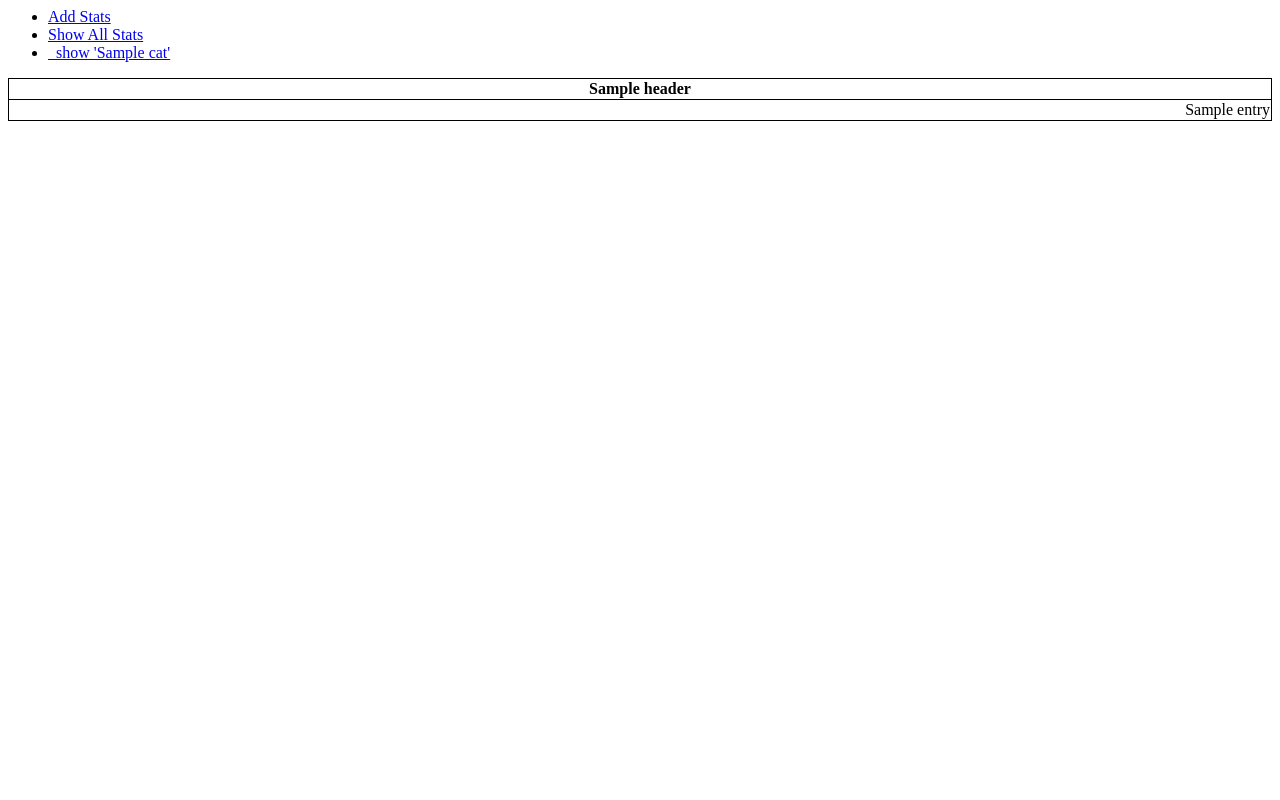
After one commit to cailllev/Body-Tracker, a Flask app: template templates/all_stats.html in a window 1280 px wide. The commit adds this page. Run offline with Flask 3, Linux system fonts and the light colour scheme; the template is opened without the code that fills it: most values are stand-ins (such as "Sample title", 1, 10 or a date in 2020).

Commit message:
refactor design & functionality

```diff
--- /dev/null
+++ b/static/all_stats.css
@@ -0,0 +1,12 @@
+table, th, td {
+  border: 1px solid;
+}
+
+table {
+  border-collapse: collapse;
+  width: 100%;
+}
+
+td {
+  text-align: end;
+}
--- a/templates/add.html
+++ b/templates/add_stats.html
@@ -1,13 +1,13 @@
 <html>
 <head>
     <title>Tracker</title>
-    <link rel="stylesheet" type="text/css" href="/static/add.css">
+    <link rel="stylesheet" type="text/css" href="/static/add_stats.css">
 </head>
 <body>
     {% if error %}
     <p style="color:red;">{{error}}</p>
     {% endif %}
-    <form action="/add" method="POST" id="addStats">
+    <form action="/stats/add" method="POST" id="addStats">
         <input type="number" name="weight" placeholder="Weight" step="0.1"><br>
         <input type="number" name="body_fat" placeholder="% Body Fat" step="0.1"><br>
         <input type="number" name="water" placeholder="% Water" step="0.1"><br>
--- /dev/null
+++ b/templates/all_stats.html
@@ -0,0 +1,29 @@
+<html>
+<head>
+    <title>Tracker</title>
+    <link rel="stylesheet" type="text/css" href="/static/all_stats.css">
+</head>
+<body>
+    <ul>
+        <li><a href="/stats/add">Add Stats</a></li>
+        <li><a href="/stats/all">Show All Stats</a></li>
+        {% for cat in categories%}
+            <li><a href="/stats?cat={{cat}}">&nbsp;&nbsp;show '{{cat}}'</a></li>
+        {% endfor %}
+    </ul>
+    <table> <!--TODO: add a column to edit and delete this stats-->
+        <tr>
+            {% for header in headers %}
+                <th>{{ header }}</th>
+            {% endfor %}
+        </tr>
+        {% for row in stats %}
+            <tr>
+            {% for entry in row %}
+                <td>{{ entry }}</td>
+            {% endfor %}
+            </tr>
+        {% endfor %}
+    </table>
+</body>
+</html>
--- a/templates/stats.html
+++ b/templates/stats.html
@@ -5,10 +5,10 @@
 <body>
     <ul>
         <li><a href="/stats/add">Add Stats</a></li>
+        <li><a href="/stats/all">Show All Stats</a></li>
         {% for cat in categories%}
-            <li><a href="/stats/?cat={{cat}}">Show {{cat}}</a></li>
+            <li><a href="/stats?cat={{cat}}">&nbsp;&nbsp;show '{{cat}}'</a></li>
         {% endfor %}
-        <li><a href="/stats/all">Show all Stats</a></li>
     </ul>
 
     <div>
```
Also changed, not shown: templates/index.html (+5 -3 lines), static/add_stats.css (renamed from static/add.css).
